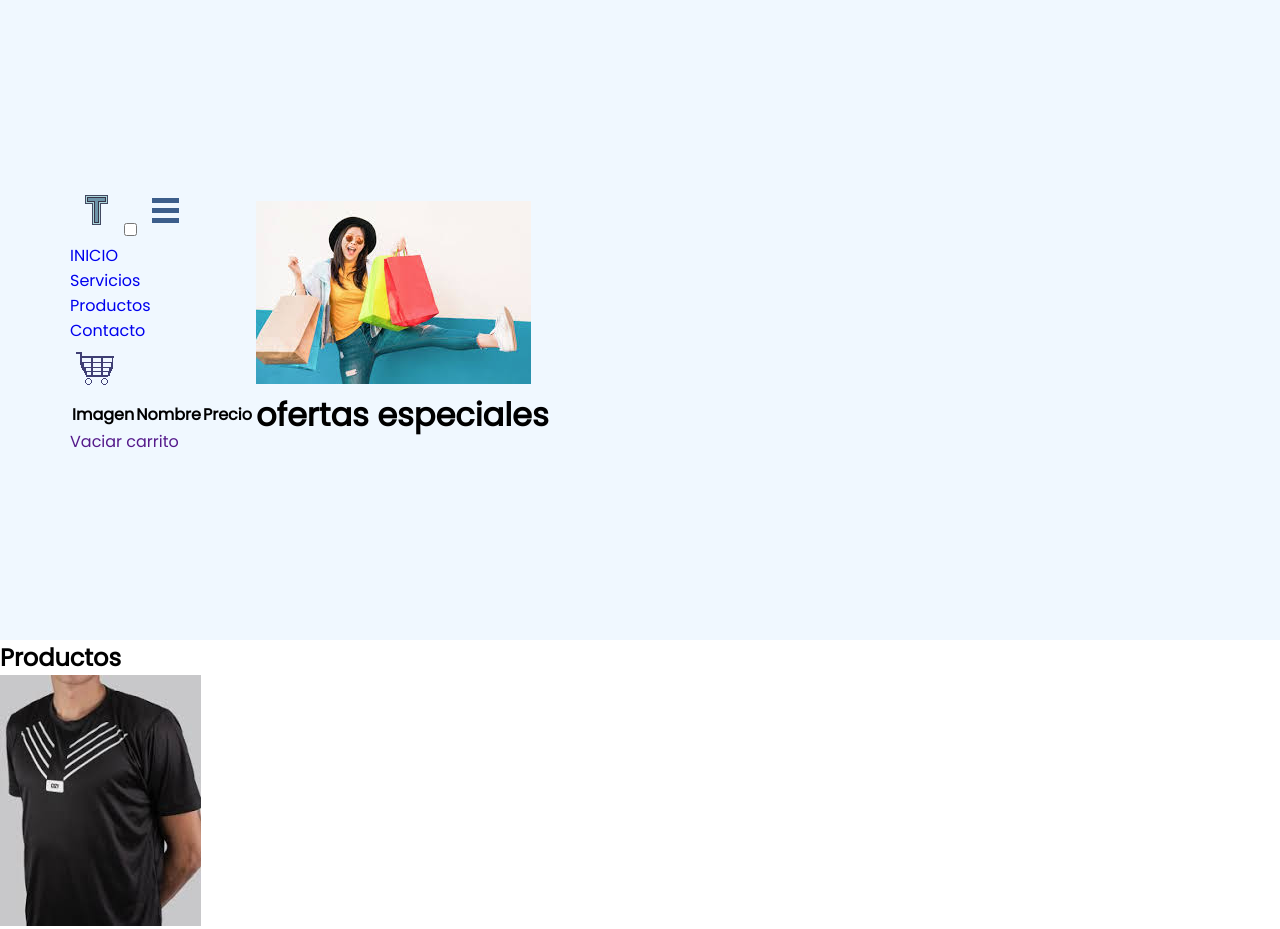
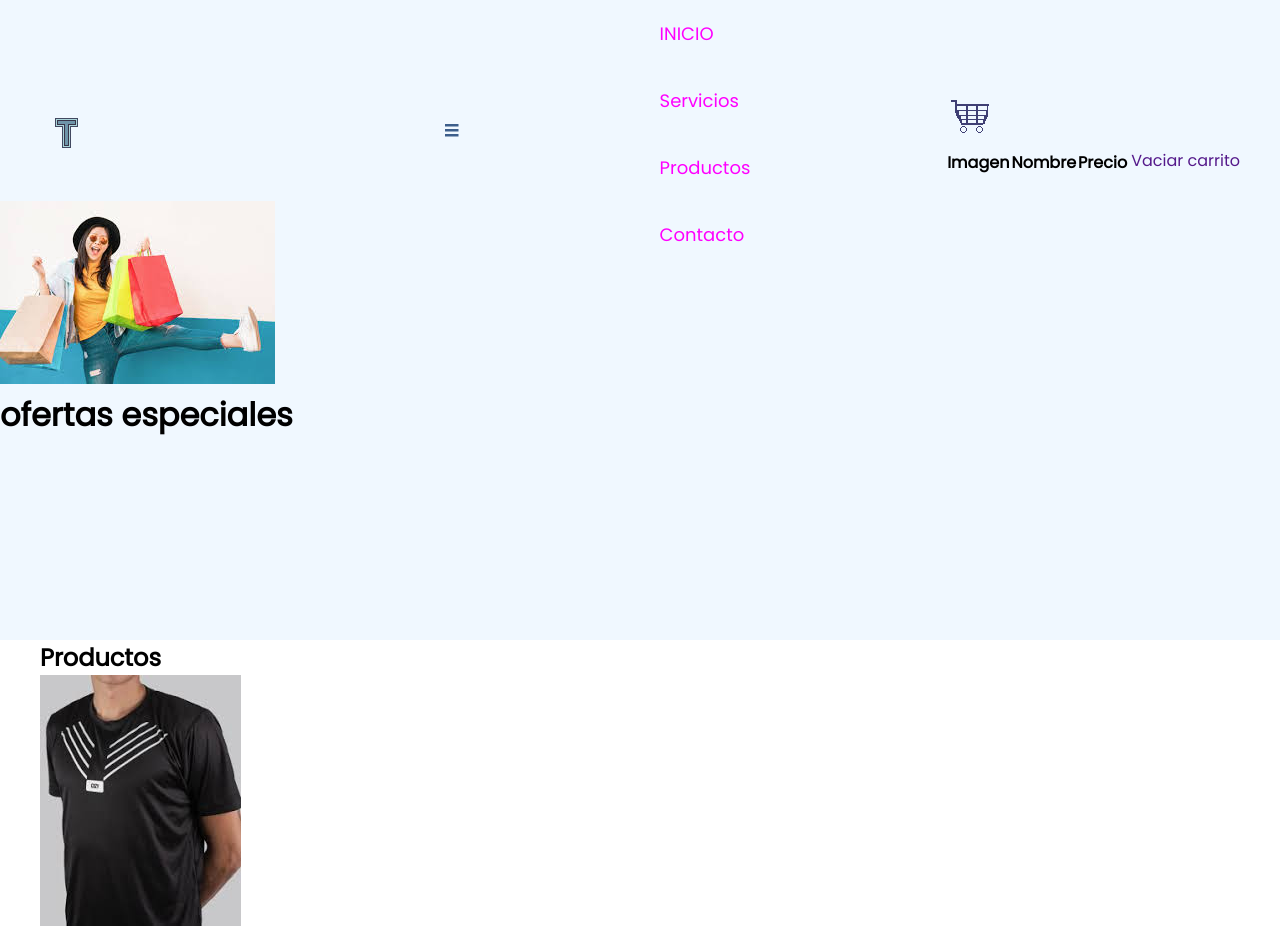
Before and after one commit to RodrigoTancara/Pagina-1, a plain HTML site: page index.html in a window 1280 px wide. Shown: the top 929 px of the page. Drawn offline with Linux system fonts and the light colour scheme.

Commit message:
Se agrega la modificacion

```diff
--- a/style.css
+++ b/style.css
@@ -9,25 +9,29 @@ familia tipográfica: 'Poppins', sans-serif;
     text-decoration: none;
     list-style: none;
  }
+
  body{
     font-family:'Poppins', sans-serif ;
 
  }
  img{
-    max: width 100px;;
+   max-width: 100%;
+
  }
- container {
+ .container {
     max-width: 1200px;
-    margin: auto;
+    margin:  0 auto;
  }
- header{
+
+ .header{
     display: flex;
     align-items: center;
     min-height: 80vh;
     background-color: aliceblue;
-    padding: 70px;;
- }
- menu{
+    padding: 70px 0 ;
+   }
+
+ .menu{
     position: absolute;
     top: 0;
     left: 0;
@@ -35,5 +39,37 @@ familia tipográfica: 'Poppins', sans-serif;
     display: flex;
     align-items: center;
     justify-content: space-between;
+ }
 
- }
+.logo{
+   font-size: 25px;
+   color: black;
+
+}
+.menu .navbar ul li a{
+   font-size: 18px;
+   padding: 20px;
+   color: magenta;
+   display: block;
+
+}
+#menu{
+   display: none;
+
+}
+.menu-icono {
+   width: 25px;
+}
+
+.menu-label {
+   cursor: pointer;
+   display: none;
+}
+
+.submenu{
+   position: relative;
+}
+
+.submenu #carrito {
+   display: flex;
+}
```
